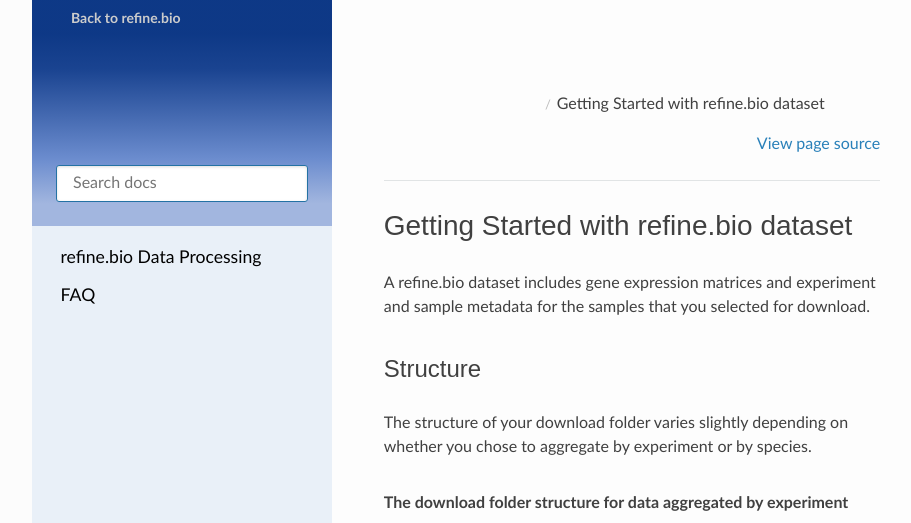
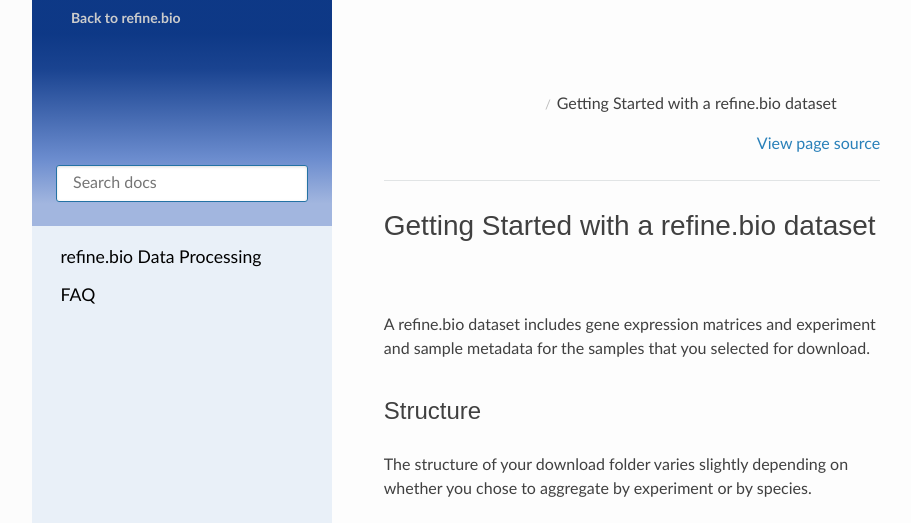
Before and after one commit to AlexsLemonade/refinebio-docs, a Sphinx documentation site: the page built from docs/getting_started.md, in a window 1280 px wide and 900 px high, cut to the strip 0-523 px from the top of the window. Shown: the whole strip, without its empty margins (158-1069 px from the left). Built offline with Sphinx 7.4.7 and the Read the Docs theme 2.0.0, drawn with Linux system fonts in a browser that asks for light colours.

Commit message:
Addressing PR comments

```diff
--- a/docs/getting_started.md
+++ b/docs/getting_started.md
@@ -1,4 +1,4 @@
-## Getting Started with refine.bio dataset
+## Getting Started with a refine.bio dataset
 
 A refine.bio dataset includes gene expression matrices and experiment and sample metadata for the samples that you selected for download.
 
@@ -38,7 +38,8 @@
 
 ### Usage
 
-The gene expression matrix TSV and JSON files can be read in, manipulated, or parsed with standard functions or libraries in the language of your choice. Below are some code snippets to help you import the data into R or Python and examine it.
+The gene expression matrix TSV and JSON files can be read in, manipulated, or parsed with standard functions or libraries in the language of your choice.
+Below are some code snippets to help you import the data into R or Python and examine it.
 
 #### Reading TSV Files
 
```
